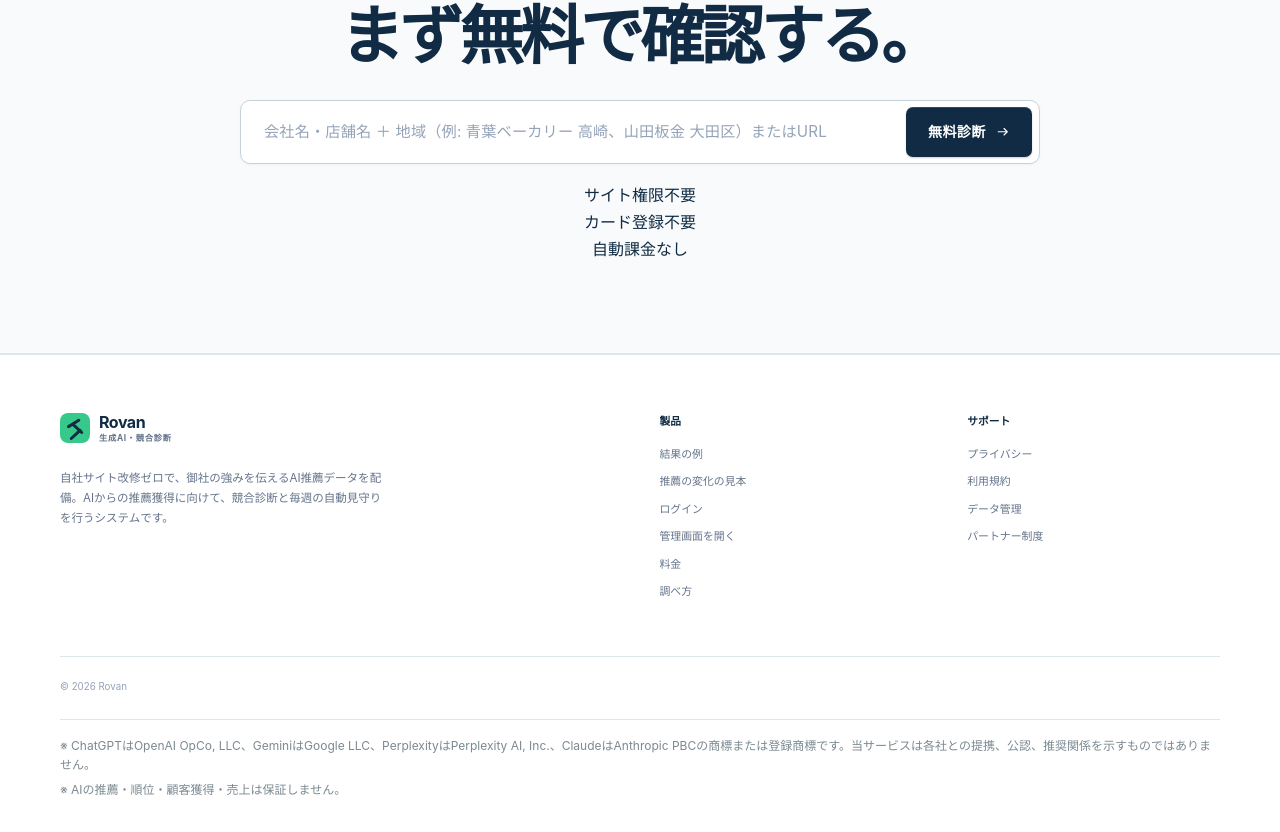
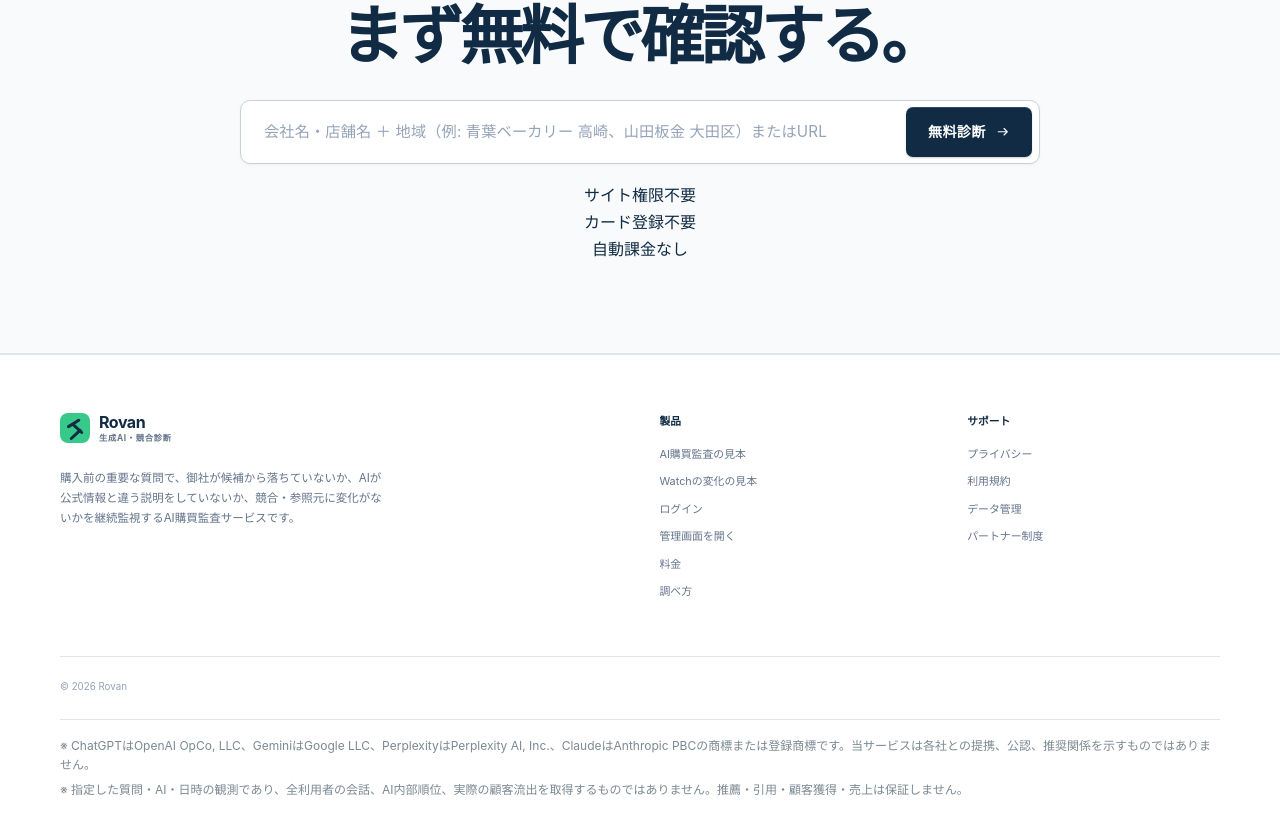
Before and after one commit to salve-de/AIX-next, a Next.js app: page / in a window 1280 px wide. Shown: the part 3388-4220 px from the top of the page. Built offline with nearby package versions, Linux system fonts and the light colour scheme; no server answers.

Commit message:
feat: align footer with AI buying audit

```diff
--- a/components/site-footer.tsx
+++ b/components/site-footer.tsx
@@ -7,12 +7,12 @@ export function SiteFooter({ watchToken = "" }: { watchToken?: string }) {
       <div className="shell footer-grid">
         <div className="footer-brand">
           <Brand />
-          <p>自社サイト改修ゼロで、御社の強みを伝えるAI推薦データを配備。AIからの推薦獲得に向けて、競合診断と毎週の自動見守りを行うシステムです。</p>
+          <p>購入前の重要な質問で、御社が候補から落ちていないか、AIが公式情報と違う説明をしていないか、競合・参照元に変化がないかを継続監視するAI購買監査サービスです。</p>
         </div>
         <nav aria-label="製品">
           <strong>製品</strong>
-          <Link href="/result?sample=1">結果の例</Link>
-          <Link href="/watch?sample=1">推薦の変化の見本</Link>
+          <Link href="/result?sample=1">AI購買監査の見本</Link>
+          <Link href="/watch?sample=1">Watchの変化の見本</Link>
           <Link href="/login">ログイン</Link>
           <Link href="/manage">管理画面を開く</Link>
           <Link href="/pricing">料金</Link>
@@ -25,16 +25,14 @@ export function SiteFooter({ watchToken = "" }: { watchToken?: string }) {
           <Link prefetch={false} href={watchToken ? `/data-rights?token=${encodeURIComponent(watchToken)}` : "/data-rights"}>データ管理</Link>
           <Link href="/partners">パートナー制度</Link>
         </nav>
-        <div className="footer-meta">
-          <span>© 2026 Rovan</span>
-        </div>
+        <div className="footer-meta"><span>© 2026 Rovan</span></div>
       </div>
       <div className="shell" style={{ borderTop: "1px solid var(--line, #e2e8f0)", paddingTop: "16px", marginTop: "24px", display: "flex", flexDirection: "column", gap: "6px" }}>
         <p style={{ fontSize: "0.75rem", color: "var(--muted, #64748b)", lineHeight: 1.6, margin: 0 }}>
           ※ ChatGPTはOpenAI OpCo, LLC、GeminiはGoogle LLC、PerplexityはPerplexity AI, Inc.、ClaudeはAnthropic PBCの商標または登録商標です。当サービスは各社との提携、公認、推奨関係を示すものではありません。
         </p>
         <p style={{ fontSize: "0.75rem", color: "var(--muted, #64748b)", lineHeight: 1.6, margin: 0 }}>
-          ※ AIの推薦・順位・顧客獲得・売上は保証しません。
+          ※ 指定した質問・AI・日時の観測であり、全利用者の会話、AI内部順位、実際の顧客流出を取得するものではありません。推薦・引用・顧客獲得・売上は保証しません。
         </p>
       </div>
     </footer>
```
